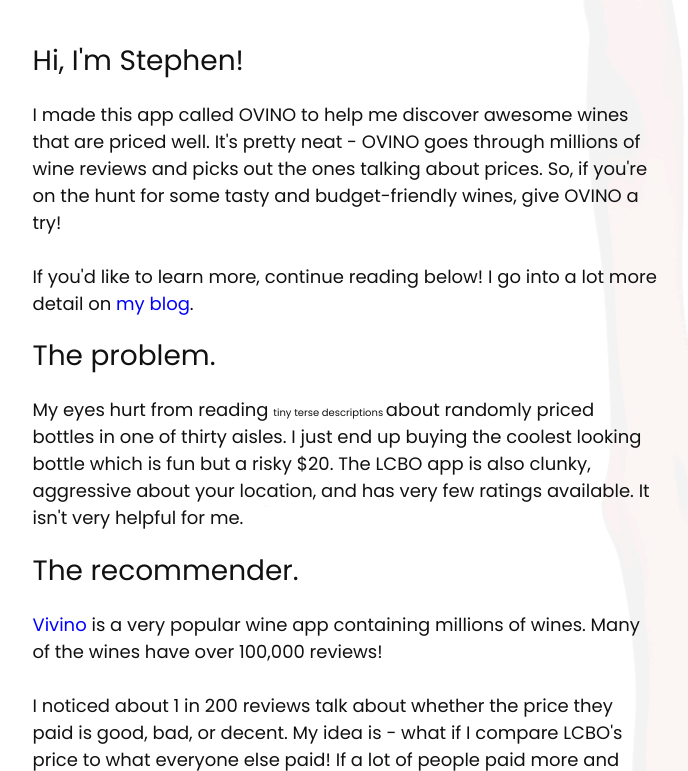
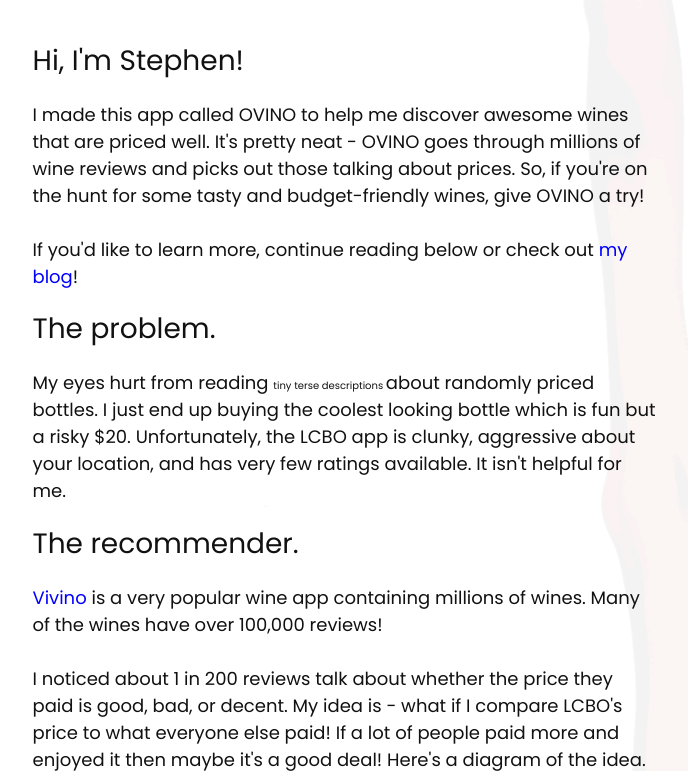
Before and after one commit to royourboat/ovino, a Flask app: page /about/ in a window 1280 px wide. Shown: the part 191-962 px from the top of the page, without its empty margins (295-983 px from the left). Run offline with Flask 2, Linux system fonts and the light colour scheme; some libraries are stand-ins or nearby versions; some web fonts are replaced.

Commit message:
Update about.html

```diff
--- a/templates/about.html
+++ b/templates/about.html
@@ -151,19 +151,18 @@
 
           <h3>
 
-            I made this app called OVINO to help me discover awesome wines that are priced well. It's pretty neat - OVINO goes through millions of wine reviews and picks out the ones talking about prices. So, if you're on the hunt for some tasty and budget-friendly wines, give OVINO a try! <br>
+            I made this app called OVINO to help me discover awesome wines that are priced well. It's pretty neat - OVINO goes through millions of wine reviews and picks out those talking about prices. So, if you're on the hunt for some tasty and budget-friendly wines, give OVINO a try! <br>
             <br>
 
-            If you'd like to learn more, continue reading below! I go into a lot more detail on <a href="https://royourboat.github.io/" style="color:blue">my blog</a>.
-
+            If you'd like to learn more, continue reading below or check out <a href="https://royourboat.github.io/" style="color:blue">my blog</a>!
           </h3>
         </section>
 
         <section class="problem-section">
           <h1> The problem.</h1>
-          <h3>My eyes hurt from reading <font size=1px> tiny terse descriptions </font> about randomly priced bottles in one of thirty aisles. I just end up buying the coolest looking bottle which is fun but a risky $20.
+          <h3>My eyes hurt from reading <font size=1px> tiny terse descriptions </font> about randomly priced bottles. I just end up buying the coolest looking bottle which is fun but a risky $20.
 
-          The LCBO app is also clunky, aggressive about your location, and has very few ratings available. It isn't very helpful for me.
+          Unfortunately, the LCBO app is clunky, aggressive about your location, and has very few ratings available. It isn't helpful for me.
 
 
 
```
